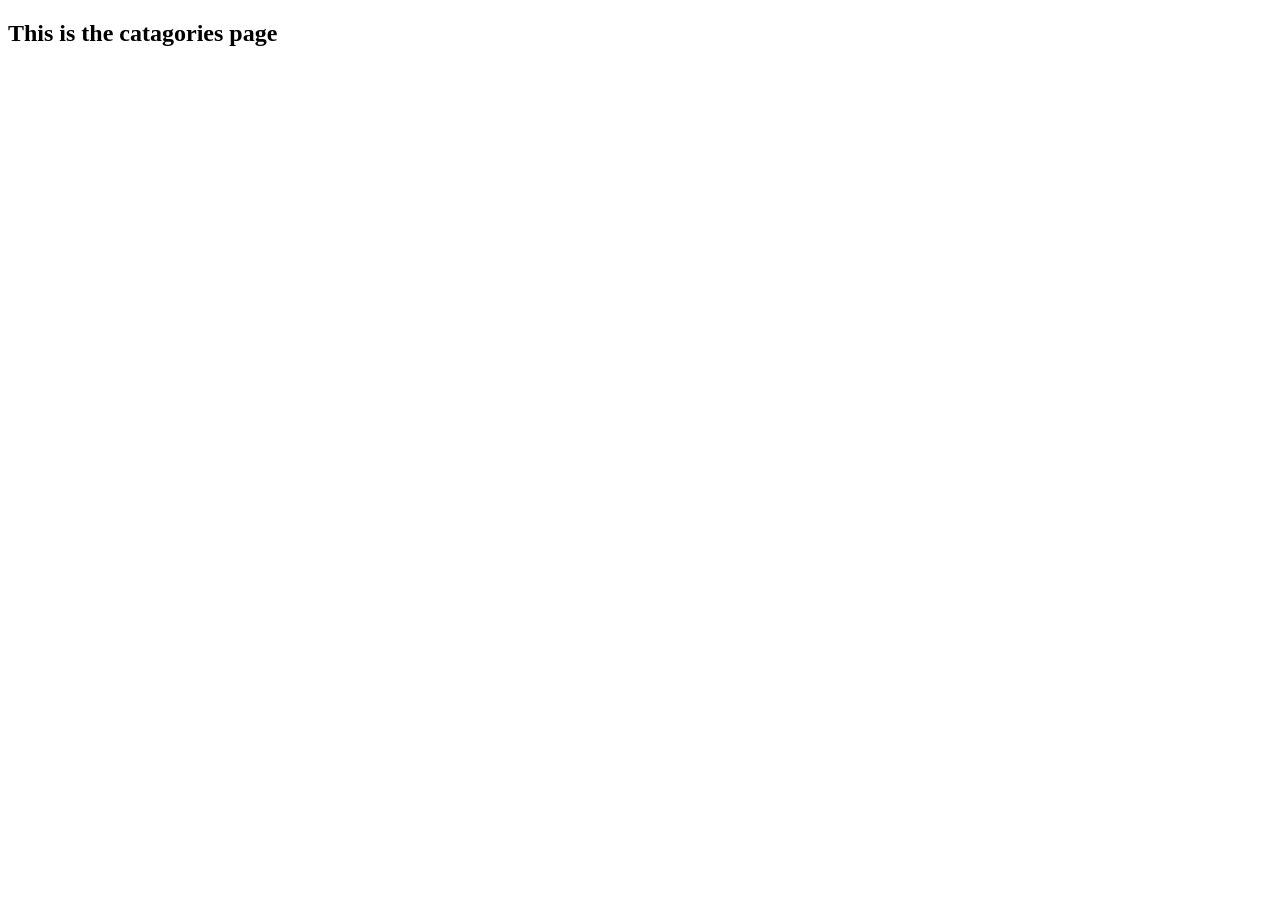
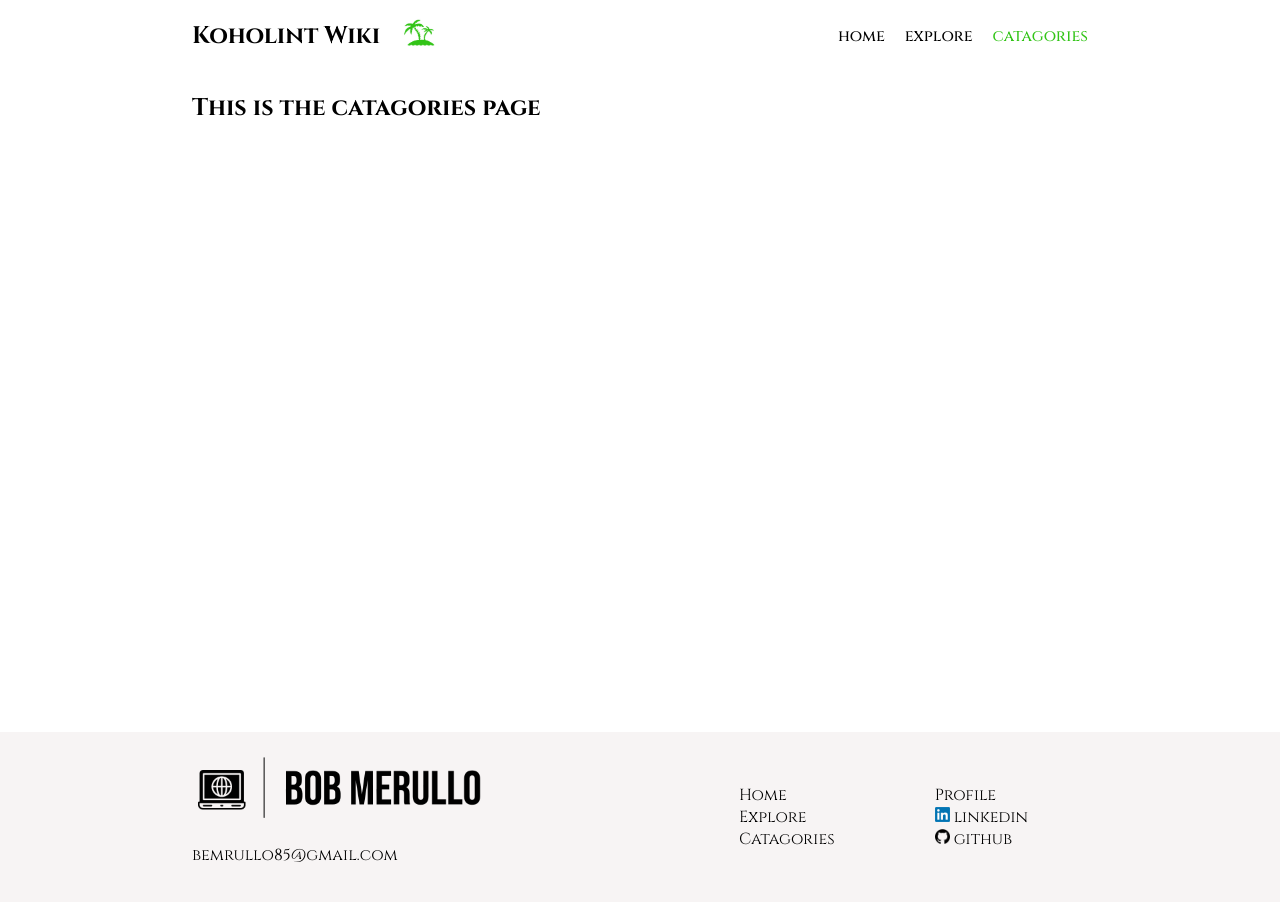
Before and after one commit to BMerullo/koholint, a Gatsby site in the folder koholint/: page /catagories in a window 1280 px wide. Before the commit the page ends 800 px from the top, so only its background shows below. Built offline with nearby package versions, Linux system fonts and the light colour scheme; Gatsby itself is replaced by a stand-in of ours.

Commit message:
finished layout for desktop

```diff
--- a/koholint/gatsby-config.js
+++ b/koholint/gatsby-config.js
@@ -6,5 +6,20 @@
 
 module.exports = {
   /* Your site config here */
-  plugins: [],
+  plugins: [
+    `gatsby-plugin-styled-components`,
+    {
+      resolve: `gatsby-plugin-webfonts`,
+      options: {
+        fonts: {
+          google: [
+            {
+              family: "Cinzel",
+              variants: ["400", "500", "600", "700"],
+            },
+          ],
+        },
+      },
+    },
+  ],
 }
--- a/koholint/package.json
+++ b/koholint/package.json
@@ -14,9 +14,13 @@
     "test": "echo \"Write tests! -> https://gatsby.dev/unit-testing\" && exit 1"
   },
   "dependencies": {
+    "babel-plugin-styled-components": "^2.0.7",
     "gatsby": "^4.15.0",
+    "gatsby-plugin-styled-components": "^5.15.0",
+    "gatsby-plugin-webfonts": "^2.2.2",
     "react": "^17.0.1",
-    "react-dom": "^17.0.1"
+    "react-dom": "^17.0.1",
+    "styled-components": "^5.3.5"
   },
   "devDependencies": {
     "prettier": "^2.6.2"
--- /dev/null
+++ b/koholint/src/assets/main.css
@@ -0,0 +1,79 @@
+body {
+  margin: auto;
+  font-family: "Cinzel", sarif;
+}
+
+a {
+  text-decoration: none;
+  color: black;
+}
+
+ul {
+  list-style: none;
+}
+
+.flex {
+  display: flex;
+  align-items: center;
+}
+
+.page {
+  margin: auto;
+  width: 70%;
+  height: 50vw;
+}
+
+.active-link {
+  color: #32c417;
+}
+
+/* ####### */
+/* #Nav-Bar# */
+/* ####### */
+
+nav {
+  display: flex;
+  justify-content: space-between;
+  align-items: center;
+  width: 70%;
+  margin: auto;
+}
+
+.logo {
+  height: 30px;
+  margin-bottom: 5px;
+}
+
+.nav-link {
+  margin-left: 20px;
+  font-weight: 500;
+}
+
+/* ####### */
+/* #Footer# */
+/* ####### */
+
+footer {
+  width: 100%;
+  background-color: rgb(247 244 244);
+}
+
+.footer-content-container {
+  width: 70%;
+  display: flex;
+  justify-content: space-between;
+  margin: auto;
+  padding: 20px 0px;
+}
+
+.footer-list {
+  margin-right: 60px;
+}
+
+.link-icon {
+  height: 15px;
+}
+
+.bob-logo {
+  height: 70px;
+}
--- /dev/null
+++ b/koholint/src/components/Footer.js
@@ -0,0 +1,67 @@
+import React from "react"
+import { Link } from "gatsby"
+import linkedinImg from "../assets/images/logos/linkedin-img.png"
+import githubImg from "../assets/images/logos/github-img.png"
+import logo from "../assets/images/logos/logo.png"
+
+const Footer = () => {
+  const email = "bemrullo85@gmail.com"
+  return (
+    <footer>
+      <div className="footer-content-container">
+        <div>
+          <Link to="/">
+            <img className="bob-logo" src={logo} alt="logo" />
+          </Link>
+          <p>{email}</p>
+        </div>
+        <div className="flex">
+          <div>
+            <ul className="footer-list">
+              <li>
+                <Link to="/">Home</Link>
+              </li>
+              <li>
+                <Link to="/explore">Explore</Link>
+              </li>
+              <li>
+                <Link to="/catagories">Catagories</Link>
+              </li>
+            </ul>
+          </div>
+          <div>
+            <ul className="footer-list">
+              <a href="#">Profile</a>
+              <div>
+                <li>
+                  <a href="https://www.linkedin.com/in/bobmerullo/">
+                    <img
+                      className="link-icon"
+                      src={linkedinImg}
+                      alt="linkedin logo"
+                    />{" "}
+                    linkedin
+                  </a>
+                </li>
+              </div>
+              <div>
+                <li>
+                  <a href="https://github.com/BMerullo">
+                    <img
+                      className="link-icon"
+                      src={githubImg}
+                      alt="github logo"
+                    />{" "}
+                    github
+                  </a>
+                </li>
+              </div>
+            </ul>
+          </div>
+        </div>
+      </div>
+    </footer>
+  )
+}
+
+export default Footer
--- /dev/null
+++ b/koholint/src/components/Layout.js
@@ -0,0 +1,17 @@
+import React from "react"
+import NavBar from "./NavBar"
+import Footer from "./Footer"
+
+import "../assets/main.css"
+
+const Layout = ({ children }) => {
+  return (
+    <>
+      <NavBar />
+      {children}
+      <Footer />
+    </>
+  )
+}
+
+export default Layout
--- /dev/null
+++ b/koholint/src/components/NavBar.js
@@ -0,0 +1,34 @@
+import React from "react"
+import { Link } from "gatsby"
+import palmTree from "../assets/images/logos/island.jpg"
+
+const NavBar = () => {
+  return (
+    <nav>
+      <Link to="/">
+        <div className="flex">
+          <h2 className="link">Koholint Wiki</h2>
+          <img src={palmTree} alt="logo" className="logo nav-link" />
+        </div>
+      </Link>
+
+      <div>
+        <Link to="/" className="nav-link" activeClassName="active-link">
+          home
+        </Link>
+        <Link to="/explore" className="nav-link" activeClassName="active-link">
+          explore
+        </Link>
+        <Link
+          to="/catagories"
+          className="nav-link"
+          activeClassName="active-link"
+        >
+          catagories
+        </Link>
+      </div>
+    </nav>
+  )
+}
+
+export default NavBar
--- a/koholint/src/pages/catagories.js
+++ b/koholint/src/pages/catagories.js
@@ -1,10 +1,13 @@
 import React from "react"
+import Layout from "../components/Layout"
 
 const catagories = () => {
   return (
-    <div>
-      <h2>This is the catagories page</h2>
-    </div>
+    <Layout>
+      <main className="page">
+        <h2>This is the catagories page</h2>
+      </main>
+    </Layout>
   )
 }
 
```
Also changed, not shown: koholint/src/pages/404.js (+9 -1 lines), koholint/src/pages/explore.js (+6 -3 lines), koholint/src/pages/index.js (+6 -1 lines), koholint/src/assets/images/koholint-img.jpeg (added), koholint/src/assets/images/logos/github-img.png (added), koholint/src/assets/images/logos/island.jpg (added), koholint/src/assets/images/logos/koholint-wiki.jpg (added), koholint/src/assets/images/logos/linkedin-img.png (added), koholint/src/assets/images/logos/logo.png (added), 1 other file.
